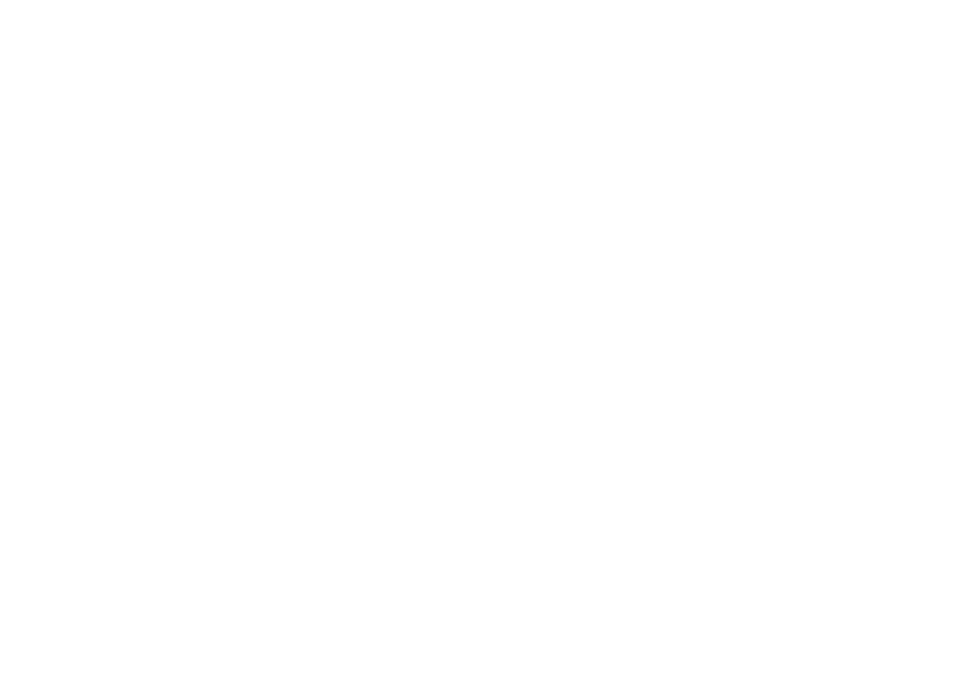
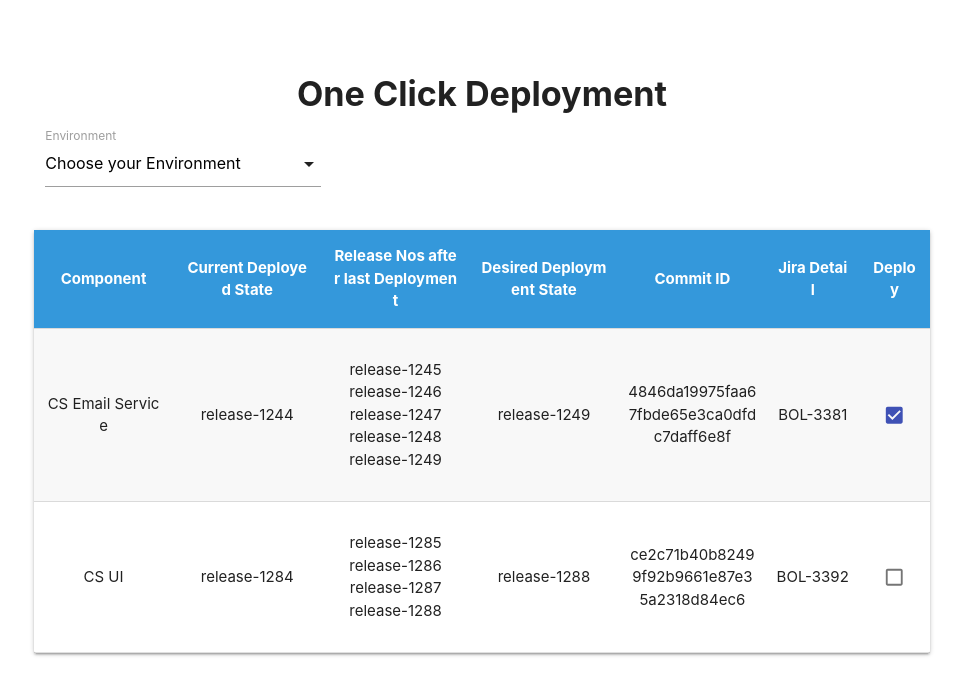
Before and after one commit to amiteshr179/Search-Marvel, a React app: page /dashboard in a window 1280 px wide. Shown: the top 694 px of the page, without its empty margins (158-1121 px from the left). Built offline with nearby package versions, Linux system fonts and the light colour scheme.

Commit message:
Add Dashboard Component

```diff
--- a/src/App/App.jsx
+++ b/src/App/App.jsx
@@ -3,6 +3,7 @@
 
 import { messageService } from '@/_services';
 import { HomePage } from '@/HomePage';
+import {Dashboard} from '@/Dashboard';
 
 class App extends React.Component {
     constructor(props) {
@@ -44,6 +45,7 @@
                                         <div key={index} className="alert alert-success">{message.text}</div>
                                     )}
                                     <Route exact path="/" component={HomePage} />
+                                    <Route exact path="/dashboard" component={Dashboard} />
                                 </div>
                             </div>
                         </div>
--- /dev/null
+++ b/src/Dashboard/Dashboard.jsx
@@ -0,0 +1,88 @@
+import React from 'react';
+import Checkbox from '@material-ui/core/Checkbox';
+
+class Dashboard extends React.Component {
+    render() {
+        return (
+            <div className="dashboard">
+                <h4 className="center-align"><b>One Click Deployment</b></h4>
+                <div className='row'>
+                <div className="select-env input-field col s4">
+                    <select>
+                    <option value="" selected>Choose your Environment</option>
+                    <option value="1">QA</option>
+                    <option value="2">Production</option>
+                    </select>
+                    <label>Environment</label>
+                </div>
+                </div>
+            <section className=" card">
+                    <table className="responsive-table striped">
+                <thead>
+                <tr>
+                    <th>Component</th>
+                    <th>Current Deployed State</th>
+                    <th>Release Nos after last Deployment</th>
+                    <th>Desired Deployment State</th>
+                    <th>Commit ID</th>
+                    <th>Jira Detail</th>
+                    <th>Deploy</th>
+                </tr>
+                </thead>
+
+                <tbody>
+                <tr>
+                    <td>CS Email Service</td>
+                    <td>release-1244</td>
+                    <td>
+                        <ul>
+                            <li>release-1245</li>
+                            <li>release-1246</li>
+                            <li>release-1247</li>
+                            <li>release-1248</li>
+                            <li>release-1249</li>
+                        </ul>
+                    </td>
+                    <td>release-1249</td>
+                    <td>4846da19975faa67fbde65e3ca0dfdc7daff6e8f</td>
+                    <td>BOL-3381</td>
+                    <td>
+                    <Checkbox
+                        defaultChecked
+                        value="secondary"
+                        color="primary"
+                        inputProps={{ 'aria-label': 'secondary checkbox' }}
+                    />
+                    </td>
+                </tr>
+                <tr>
+                    <td>CS UI</td>
+                    <td>release-1284</td>
+                    <td>
+                        <ul>
+                            <li>release-1285</li>
+                            <li>release-1286</li>
+                            <li>release-1287</li>
+                            <li>release-1288</li>
+                        </ul>
+                    </td>
+                    <td>release-1288</td>
+                    <td>ce2c71b40b82499f92b9661e87e35a2318d84ec6</td>
+                    <td>BOL-3392</td>
+                    <td>
+                    <Checkbox
+                        value="secondary"
+                        color="primary"
+                        inputProps={{ 'aria-label': 'secondary checkbox' }}
+                    />
+                    </td>
+                </tr>
+                </tbody>
+            </table>
+            </section>
+            </div>
+        );
+    }
+}
+
+export { Dashboard };
--- /dev/null
+++ b/src/Dashboard/index.js
@@ -0,0 +1 @@
+export * from './Dashboard';
--- a/src/HomePage/HomePage.jsx
+++ b/src/HomePage/HomePage.jsx
@@ -1,6 +1,4 @@
 import React from 'react';
-import Checkbox from '@material-ui/core/Checkbox';
-
 import { messageService } from '@/_services';
 
 class HomePage extends React.Component {
@@ -17,7 +15,7 @@
     render() {
         return (
             <div>
-            <section className="login">
+            <section className="center-section login">
             {/* <h4 className="center-align">Login Form</h4> */}
             <div className="card">
               <div className="card-content">
@@ -39,73 +37,9 @@
 
               </div>
               <div className="card-action right-align">
-              <a className="user-login waves-effect waves-light btn">Login</a>
+              <a className="user-login waves-effect waves-light btn" href="dashboard">Login</a>
               </div>
             </div>
-            </section>
-            <section className="card dashboard">
-                    <table className="responsive-table striped">
-                <thead>
-                <tr>
-                    <th>Component</th>
-                    <th>Current Deployed State</th>
-                    <th>Release Nos after last Deployment</th>
-                    <th>Desired Deployment State</th>
-                    <th>Commit ID</th>
-                    <th>Jira Detail</th>
-                    <th>Deploy</th>
-                </tr>
-                </thead>
-
-                <tbody>
-                <tr>
-                    <td>CS Email Service</td>
-                    <td>release-1244</td>
-                    <td>
-                        <ul>
-                            <li>release-1245</li>
-                            <li>release-1246</li>
-                            <li>release-1247</li>
-                            <li>release-1248</li>
-                            <li>release-1249</li>
-                        </ul>
-                    </td>
-                    <td>release-1249</td>
-                    <td>4846da19975faa67fbde65e3ca0dfdc7daff6e8f</td>
-                    <td>BOL-3381</td>
-                    <td>
-                    <Checkbox
-                        defaultChecked
-                        value="secondary"
-                        color="primary"
-                        inputProps={{ 'aria-label': 'secondary checkbox' }}
-                    />
-                    </td>
-                </tr>
-                <tr>
-                    <td>CS UI</td>
-                    <td>release-1284</td>
-                    <td>
-                        <ul>
-                            <li>release-1285</li>
-                            <li>release-1286</li>
-                            <li>release-1287</li>
-                            <li>release-1288</li>
-                        </ul>
-                    </td>
-                    <td>release-1288</td>
-                    <td>ce2c71b40b82499f92b9661e87e35a2318d84ec6</td>
-                    <td>BOL-3392</td>
-                    <td>
-                    <Checkbox
-                        value="secondary"
-                        color="primary"
-                        inputProps={{ 'aria-label': 'secondary checkbox' }}
-                    />
-                    </td>
-                </tr>
-                </tbody>
-            </table>
             </section>
             </div>
         );
--- a/src/index.html
+++ b/src/index.html
@@ -16,13 +16,20 @@
 
 
         <link rel="stylesheet" href="https://fonts.googleapis.com/css?family=Roboto:300,400,500,700&display=swap" />
-
+    <script>
+          document.addEventListener('DOMContentLoaded', function() {
+            var elems = document.querySelectorAll('select');
+            var instances = M.FormSelect.init(elems);
+        });
+  </script>
 
     <style>
         a { cursor: pointer; }
         .login{
             width: 425px;
             margin: 0 auto;
+        }
+        .center-section{
             position: absolute;
             top: 40%;
             left: 50%;
@@ -30,6 +37,9 @@
         }
         table.striped tr{
             border-bottom: 1px solid rgba(0,0,0,0.12);
+        }
+        .dashboard{
+            margin-top:75px;
         }
         .dashboard td, .dashboard th{
             justify-content: center;
```
